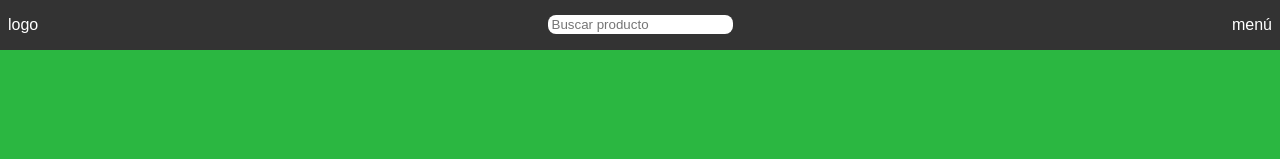
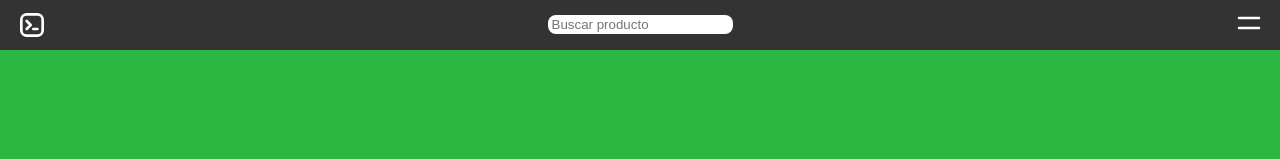
Before and after one commit to Saenz-77/React, a React (Create React App) app in the folder src/: page / in a window 1280 px wide. Shown: the top 159 px of the page. Built offline with nearby package versions, Linux system fonts and the light colour scheme.

Commit message:
avances en el componente navegacion

```diff
--- a/src/AddCart.js
+++ b/src/AddCart.js
@@ -1,9 +1,9 @@
 import React from 'react';
 
-function AddCart() {
+function AddCart(props) {
   return (
     <React.Fragment>
-      <a href='https://wa.link/37v0nm'>
+      <a href= {`/* https://wa.me/573116855734/?text=Deseo%20información%20y%20hacer%20el%20pedido%20del%20producto%20ID:%20${props.id} */`}>
         <button >
           <div className='iconWhatsapp'></div>
           Pedir
--- a/src/App.js
+++ b/src/App.js
@@ -21,18 +21,18 @@ import newbalance from "./public/newbalance (1).jpg"
 
 const punto = ".";
 const defaultProducts = [
-  { marca: 'Nike', precio: `100${punto}000`, imagen: nike },
-  { marca: 'Puma', precio: `70${punto}000`, imagen: puma },
-  { marca: 'Reebok', precio: `80${punto}000`, imagen: reebok },
-  { marca: 'Adidas', precio: `110${punto}000`, imagen: adidas },
-  { marca: 'Skechers', precio: `90${punto}000`, imagen: skechers },
-  { marca: 'Jordan', precio: `130${punto}000`, imagen: jordan },
-  { marca: 'Caterpillar', precio: `120${punto}000`, imagen: caterpillar },
-  { marca: 'Converse', precio: `60${punto}000`, imagen: converse },
-  { marca: 'Gucci', precio: `200${punto}000`, imagen: gucci },
-  { marca: 'Under armor', precio: `100${punto}000`, imagen: underarmor },
-  { marca: 'Alberto F.', precio: `200${punto}000`, imagen: albertofermani },
-  { marca: 'New balance', precio: `90${punto}000`, imagen: newbalance },
+  { marca: 'Nike', precio: `100${punto}000`, imagen: nike, id: 1000 },
+  { marca: 'Puma', precio: `70${punto}000`, imagen: puma, id: 1001 },
+  { marca: 'Reebok', precio: `80${punto}000`, imagen: reebok, id: 1002 },
+  { marca: 'Adidas', precio: `110${punto}000`, imagen: adidas, id: 1003 },
+  { marca: 'Skechers', precio: `90${punto}000`, imagen: skechers, id: 1004 },
+  { marca: 'Jordan', precio: `130${punto}000`, imagen: jordan, id: 1005 },
+  { marca: 'Caterpillar', precio: `120${punto}000`, imagen: caterpillar, id: 1006 },
+  { marca: 'Converse', precio: `60${punto}000`, imagen: converse, id: 1007 },
+  { marca: 'Gucci', precio: `200${punto}000`, imagen: gucci, id: 1008 },
+  { marca: 'Under armor', precio: `100${punto}000`, imagen: underarmor, id: 1009 },
+  { marca: 'Alberto F.', precio: `200${punto}000`, imagen: albertofermani, id: 1010 },
+  { marca: 'New balance', precio: `90${punto}000`, imagen: newbalance, id: 1011 },
 ]
 
 function App() {
@@ -64,6 +64,7 @@ function App() {
             marca={product.marca}
             precio={product.precio}
             imagen={product.imagen}
+            id={product.id}
           />
         ) )}
       </SectionApp>
--- a/src/NavegationApp.js
+++ b/src/NavegationApp.js
@@ -3,8 +3,18 @@ import React from "react";
 function NavApp() {
   return(
     <nav className="navigationApp">
-      <p>logo</p>
-      <p>menú</p>
+      <svg xmlns="http://www.w3.org/2000/svg" class="icon icon-tabler icon-tabler-brand-tabler" width="32" height="32" viewBox="0 0 24 24" stroke-width="2" stroke="currentColor" fill="none" stroke-linecap="round" stroke-linejoin="round">
+        <path stroke="none" d="M0 0h24v24H0z" fill="none"></path>
+        <path d="M8 9l3 3l-3 3"></path>
+        <path d="M13 15l3 0"></path>
+        <path d="M4 4m0 4a4 4 0 0 1 4 -4h8a4 4 0 0 1 4 4v8a4 4 0 0 1 -4 4h-8a4 4 0 0 1 -4 -4z"></path>
+      </svg>
+      <a href="">
+        <svg xmlns="http://www.w3.org/2000/svg" class="icon icon-tabler icon-tabler-menu" width="30" height="30" viewBox="0 0 24 24" stroke-width="2" stroke="currentColor" fill="none" stroke-linecap="round" stroke-linejoin="round">
+          <path stroke="none" d="M0 0h24v24H0z" fill="none"></path>
+          <path d="M4 8l16 0" color="#fff"></path>
+          <path d="M4 16l16 0" color="#fff"></path>
+        </svg></a>
     </nav>
   )
 }
--- a/src/ProductApp.js
+++ b/src/ProductApp.js
@@ -12,7 +12,10 @@ function ProductApp(props) {
       </div>
 
       <img src={props.imagen} alt='producto' className='imageProduct'/>
-      <AddCart />
+      <AddCart
+        key={props.imagen}
+        id={props.id}
+      />
     </div>
   )
 }
--- a/src/styles.css
+++ b/src/styles.css
@@ -53,7 +53,7 @@ code {
   display: flex;
   width: 100%;
   height: 50px;
-  padding: 0px 8px;
+  padding: 0px 16px;
   align-items: center;
   justify-content: space-between;
   color: var(--primary-white);
@@ -135,6 +135,11 @@ code {
   font-weight: bold;
   font-size: 14px;
 }
+.productApp button:active {
+  transform: translateY(2px);
+  filter: contrast(80%);
+}
+
 .iconWhatsapp {
   width: 18px;
   height: 18px;
```
Also changed, not shown: src/public/logo.svg (added).
